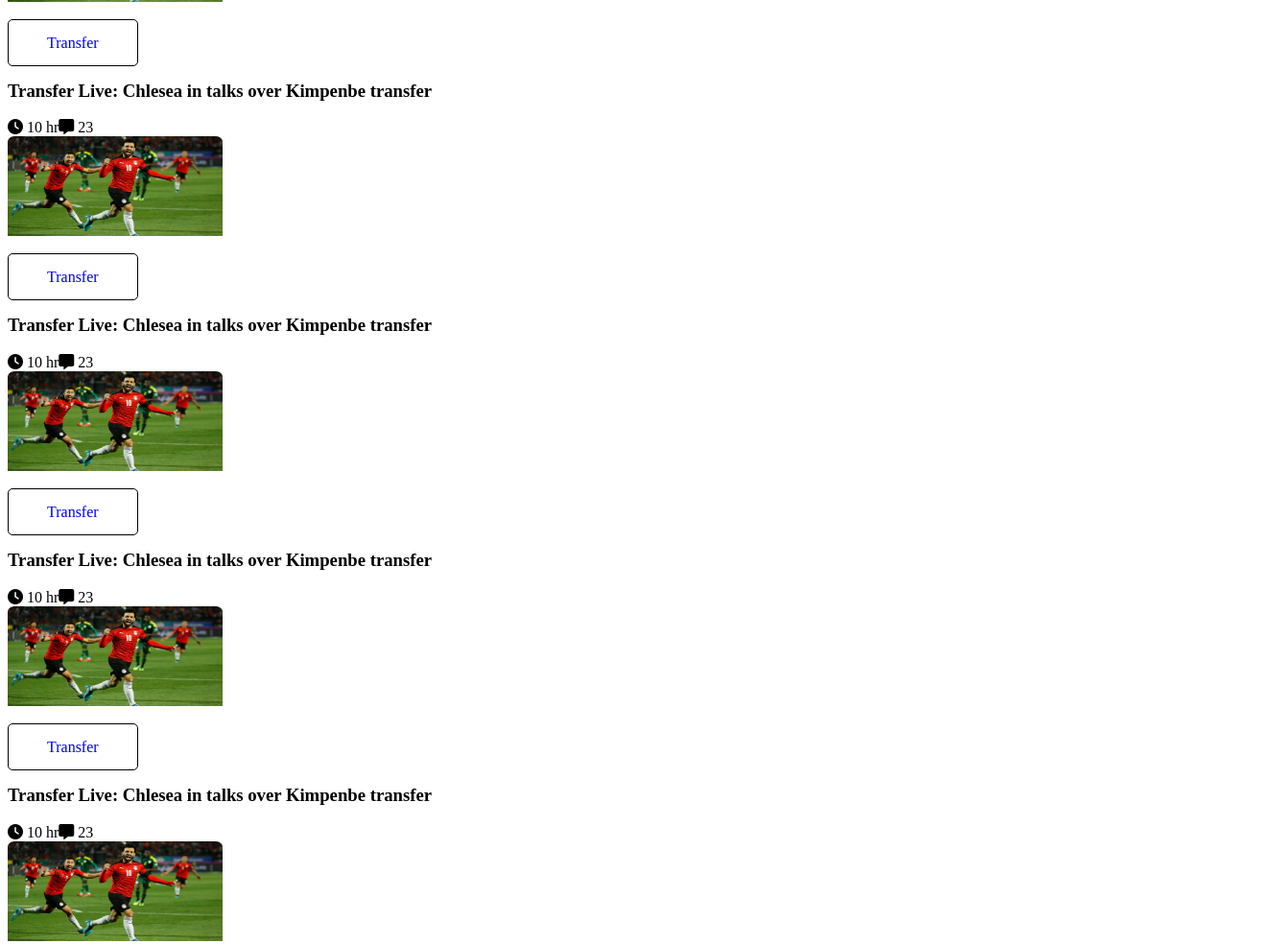
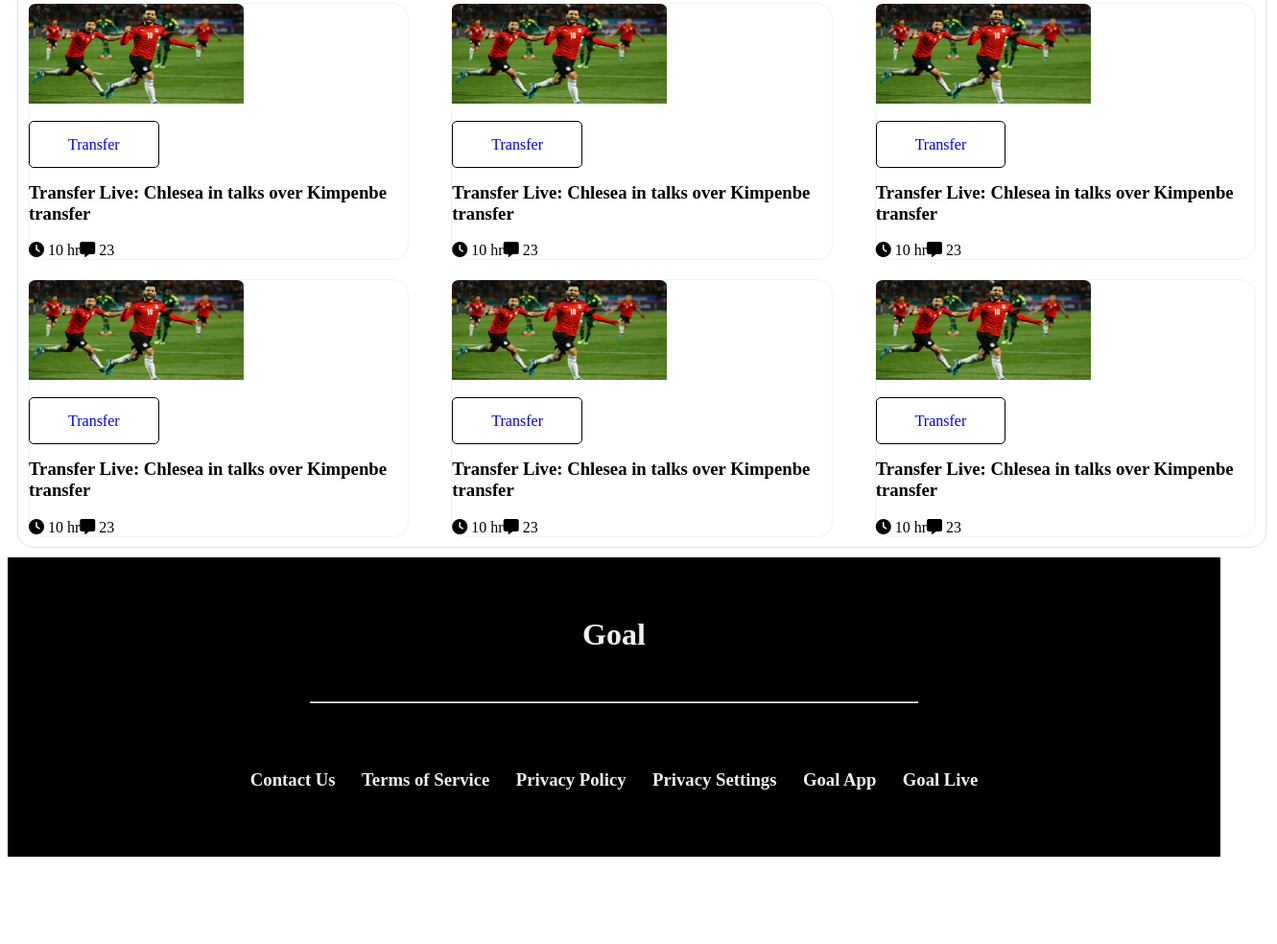
Before and after one commit to Aktarull/assignment-2, a plain HTML site: page index.html in a window 1280 px wide. Shown: the part 1075-2059 px from the top of the page at 96% size, 1331 px wide, since content can reach past the window. After the commit the page ends 1976 px from the top, so only its background shows below. Drawn offline with Linux system fonts and the light colour scheme.

Commit message:
thard commit

```diff
--- a/index.html
+++ b/index.html
@@ -230,6 +230,34 @@
             </div>
         </section>
     </main>
+    <div class="footer-goal">
+        <h1 class="footer-start">Goal</h1>
+        <hr>
+        <div class="footer">
+            <div class="footer-list">
+                <div class="col-1">
+                    <h3>Contact Us</h3>
+                </div>
+                <div class="col-2">
+                    <h3>Terms of Service </h3>
+                </div>
+                <div class="col-3">
+                    <h3>Privacy Policy </h3>
+                </div>
+                <div class="col-4">
+                    <h3>Privacy Settings </h3>
+                </div>
+                <div class="col-5">
+                    <h3>Goal App</h3>
+                </div>
+                <div class="col-6">
+                    <h3>Goal Live</h3>
+                </div>
+            </div>
+
+        </div>
+    </div>
+
 </body>
 
 </html>
--- a/style.css
+++ b/style.css
@@ -3,16 +3,20 @@
     background-repeat: no-repeat;
     background-size: auto;
     background-position: right;
-    width: 900px;
+    background-color: black;
+    width: 1250px;
     height: 700px;
     padding: 10px 10px 10px 10px;
     color: black;
     padding-left: 5%;
+    border-radius: 2em;
+    margin-bottom: 50px;
 
 }
 
 .background-images h1 {
     font-size: 50px;
+    color: aliceblue;
 }
 
 .watch-live {
@@ -35,6 +39,7 @@
     padding-top: 10px;
     padding-bottom: 10px;
     font-size: 25px;
+    color: aliceblue;
 }
 
 /*---------------
@@ -52,4 +57,59 @@ blogs styles
 
 .blog-info {
     display: flex;
+    align-items: center;
+
 }
+
+.blogs {
+    display: grid;
+    grid-template-columns: repeat(3, 1fr);
+    width: 1300px;
+    grid-column-gap: 24px;
+    border: .5px solid rgb(222, 227, 233);
+    margin: 10px 10px 10px 10px;
+    border-radius: 1em;
+    align-items: center;
+}
+
+.blog {
+    margin: 10px 10px 10px 10px;
+    border: .50px solid rgb(239, 243, 247);
+    border-radius: 1em;
+}
+
+/*---------------
+Footer Styles
+----------------*/
+.footer .footer-list {
+    display: flex;
+    margin-top: 50px;
+    /* width: ; */
+    height: 110px;
+    padding-left: 20%;
+    padding-right: 20%;
+    justify-content: space-between;
+    color: #efefef;
+    text-align: center;
+
+}
+
+hr {
+    width: 50%;
+    color: #8a8383;
+}
+
+.footer-goal {
+    background-color: black;
+    padding-top: 10px;
+}
+
+.footer-goal h1 {
+    color: #efefef;
+    text-align: center;
+
+}
+
+.footer-start {
+    padding: 30px;
+}
```
